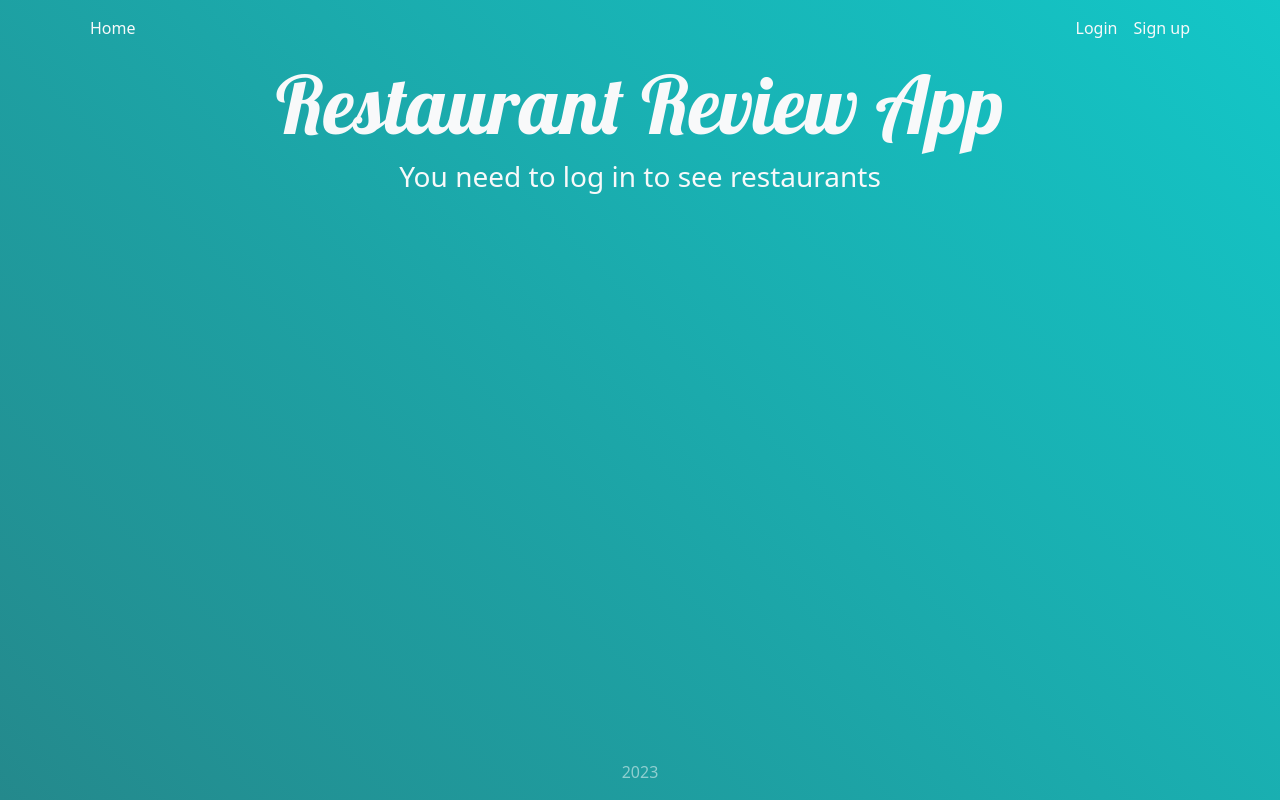
After one commit to rauhja/restaurant-review-app, a Flask app: template templates/restaurants.html in a window 1280 px wide. The commit adds this page. Run offline with Flask 3, Linux system fonts and the light colour scheme; the template is opened without the code that fills it, so the values that code supplies are empty.

Commit message:
added a page which lists all the restaurants

```diff
--- a/restaurants.py
+++ b/restaurants.py
@@ -8,3 +8,8 @@ def add(name, address, postnumber, city, latitude, longitude, website):
     except:
         return False
     return True
+
+def list():
+    sql = "SELECT * FROM restaurants ORDER BY name"
+    result = db.session.execute(sql)
+    return result.fetchall()
--- a/routes.py
+++ b/routes.py
@@ -56,7 +56,11 @@ def addrestaurant():
         longitude = request.form["longitude"]
         website = request.form["website"]
         if restaurants.add(name, address, postnumber, city, latitude, longitude, website):
-            return redirect("/")
+            return redirect("/newrestaurant")
         else:
             flash("Restaurant already exists")
             return redirect("/newrestaurant")
+
+@app.route("/restaurants")
+def listrestaurants():
+    return render_template("restaurants.html", restaurants=restaurants.list())
--- a/templates/base.html
+++ b/templates/base.html
@@ -19,7 +19,7 @@
                         <a href="/" class="nav-link link-light px-2 active" aria-current="page">Home</a>
                     </li>
                     <li class="nav-item">
-                        <a href="#" class="nav-link link-light px-2">Top Restaurants</a>
+                        <a href="/restaurants" class="nav-link link-light px-2">Restaurants</a>
                     </li>
                     <li class="nav-item">
                         <a href="/newrestaurant" class="nav-link link-light px-2">Add Restaurant</a>
--- /dev/null
+++ b/templates/restaurants.html
@@ -0,0 +1,22 @@
+{% extends "base.html" %}
+{% block content %}
+{% if session.user_id %}
+<h2 class="text-light">Restaurants</h2>
+<div class="row row-cols-1 row-cols-md-3 g-4">
+{% for restaurant in restaurants %}
+    <div class="col">
+        <div class="card">
+            <div class="card-body">
+                <a href="/restaurants/{{ restaurant.id }}" class="card-link"><h5 class="card-title">{{ restaurant.name }}</h5></a>
+                <h6 class="card-subtitle mb-2 text-muted">{{ restaurant.address }}</h6>
+                <p class="card-text">{{ restaurant.postnumber }} {{ restaurant.city }}</p>
+                <a href="{{restaurant.website}}"class="card-link">{{ restaurant.website }}</a>
+            </div>
+        </div>
+    </div>
+{% endfor %}
+</div>
+{% else %}
+<h3 class="text-center text-light">You need to log in to see restaurants</h3>
+{% endif %}
+{% endblock %}
```
